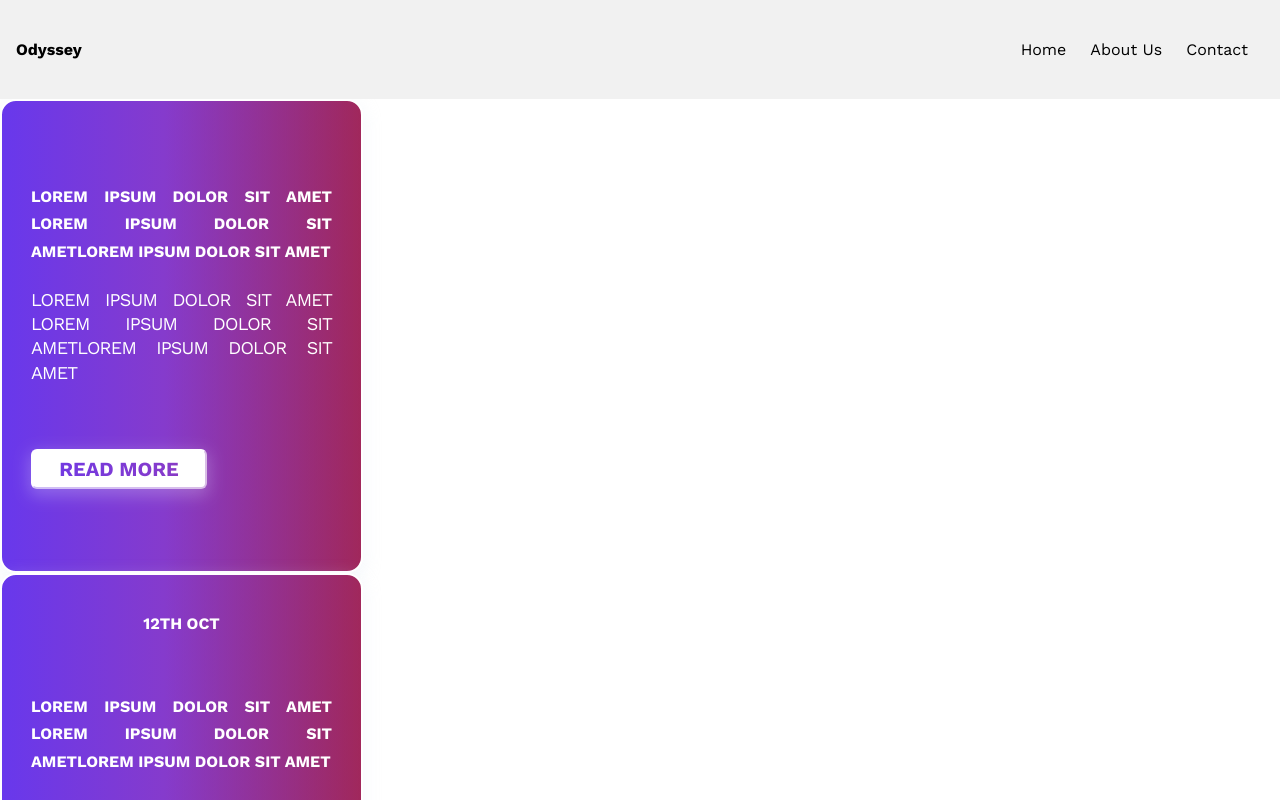
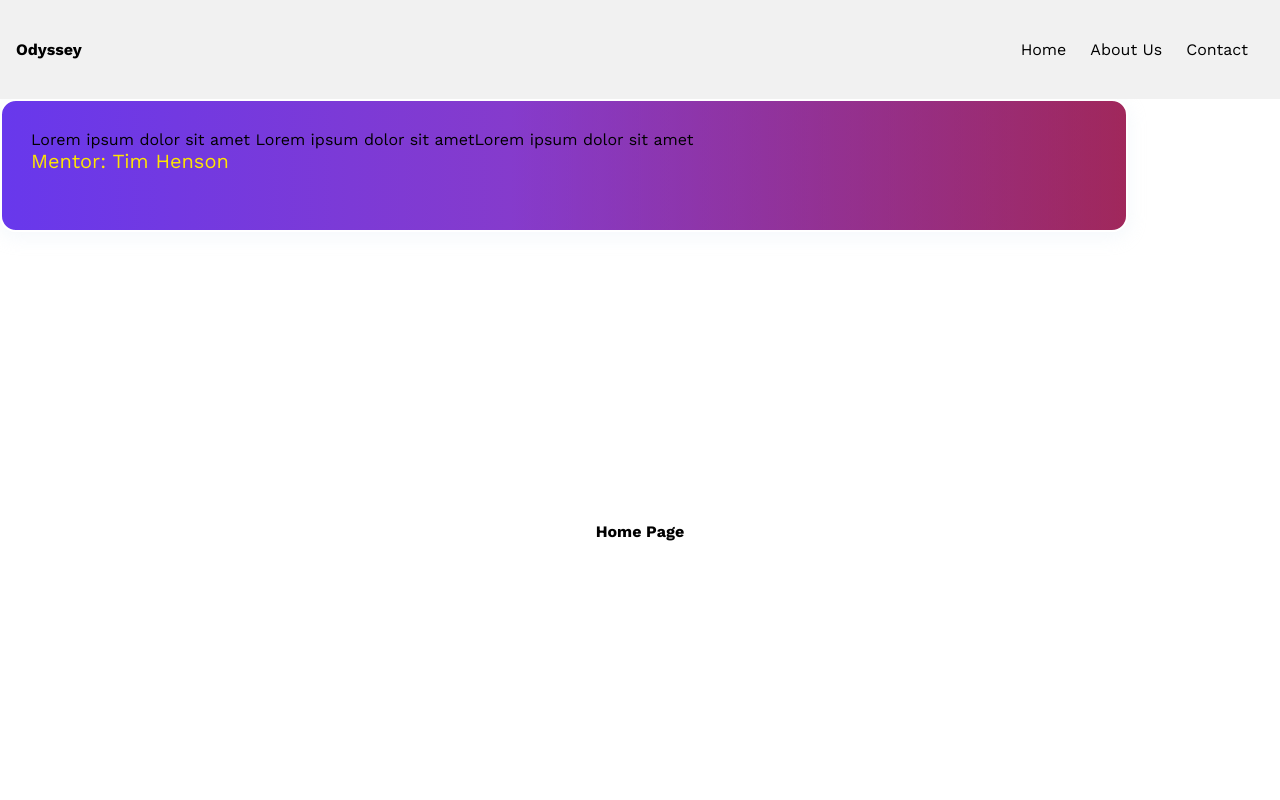
Before and after one commit to sdslabs/odyssey, a Next.js app in the folder frontend/: page / in a window 1280 px wide. Shown: the top 800 px of the page. Built offline with nearby package versions, Linux system fonts and the light colour scheme.

Commit message:
Add About Cards with CSS

```diff
--- /dev/null
+++ b/frontend/components/AboutCard.js
@@ -0,0 +1,12 @@
+const AboutCard = ({}) => {
+    return (
+    <div className="about__card">
+        <div className="about__container">
+          <p>Lorem ipsum dolor sit amet Lorem ipsum dolor sit ametLorem ipsum dolor sit amet</p>
+          <span>Mentor: Tim Henson</span>
+        </div>
+    </div>
+    );
+  };
+
+export default AboutCard;
--- a/frontend/pages/_app.js
+++ b/frontend/pages/_app.js
@@ -1,14 +1,14 @@
 import Navbar from "../components/Navbar";
 import Card from "../components/Card";
 import EventCard from "../components/EventCard";
+import AboutCard from "../components/AboutCard";
 import "../styles/globals.scss";
 
 function MyApp({ Component, pageProps }) {
   return (
     <>
       <Navbar />
-      <Card />
-      <EventCard />
+      <AboutCard />
       <Component {...pageProps} />
     </>
   );
--- a/frontend/styles/Card.module.scss
+++ b/frontend/styles/Card.module.scss
@@ -80,3 +80,25 @@
     text-transform: uppercase;
     text-align: center;
   }
+
+.about__card {
+  box-shadow: 0px 0.3rem 1rem 0.15rem rgba(221, 230, 243, 0.25);
+  /*effects - transition: 0.3s;*/
+  background: linear-gradient(90deg, rgba(104, 56, 236, 0.5) 0%, rgba(233, 69, 96, 0.5) 100%), linear-gradient(90deg, #6838EC 45.31%, #570A57 100%);
+  border-radius: 1rem;
+  border: 0.15rem solid rgba(233, 69, 96, 0.8);
+  box-sizing: border-box;
+  width: 70.5rem;
+  height: 8.3rem;
+  border-color: #FFFFFF;
+}
+
+.about__container{
+  padding: 1.8125rem;
+}
+
+.about__container span{
+  text-align: right;
+  color: #FFE600;
+  font-size: 1.25rem;
+}
```
